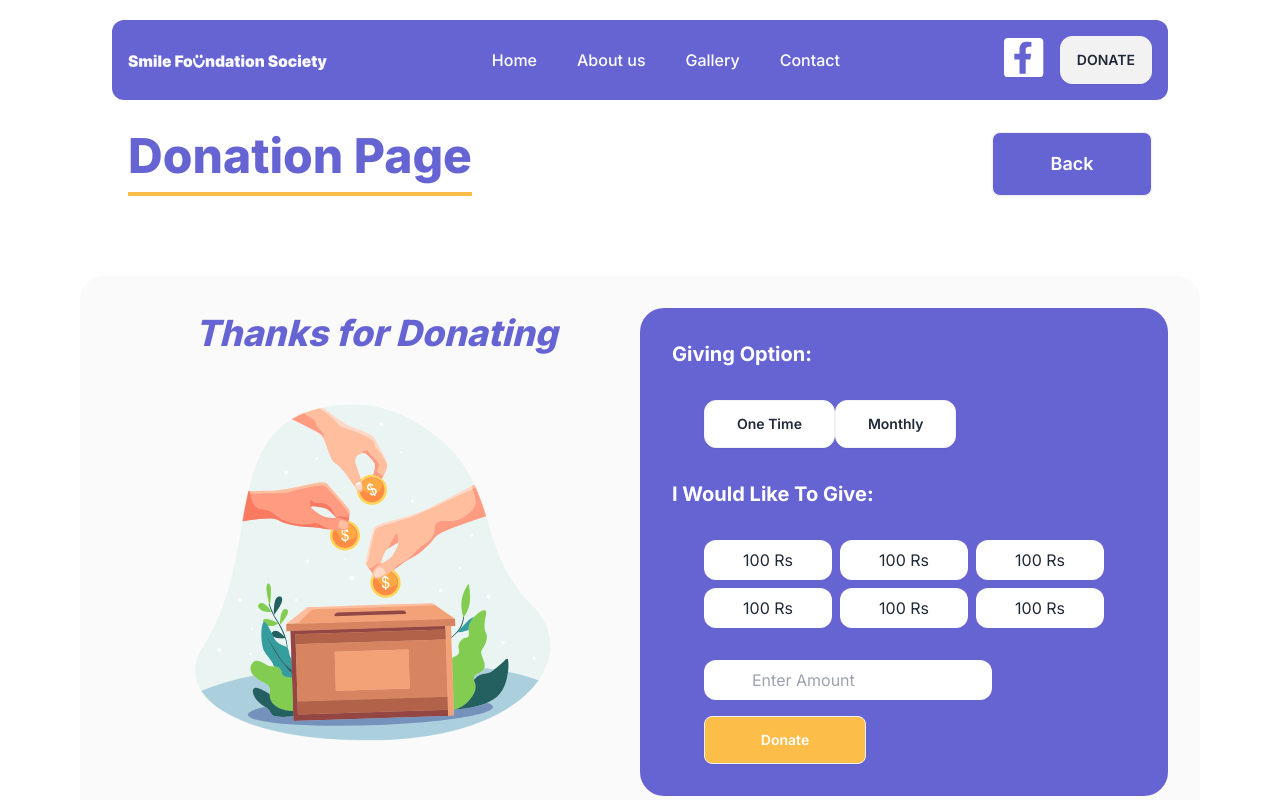
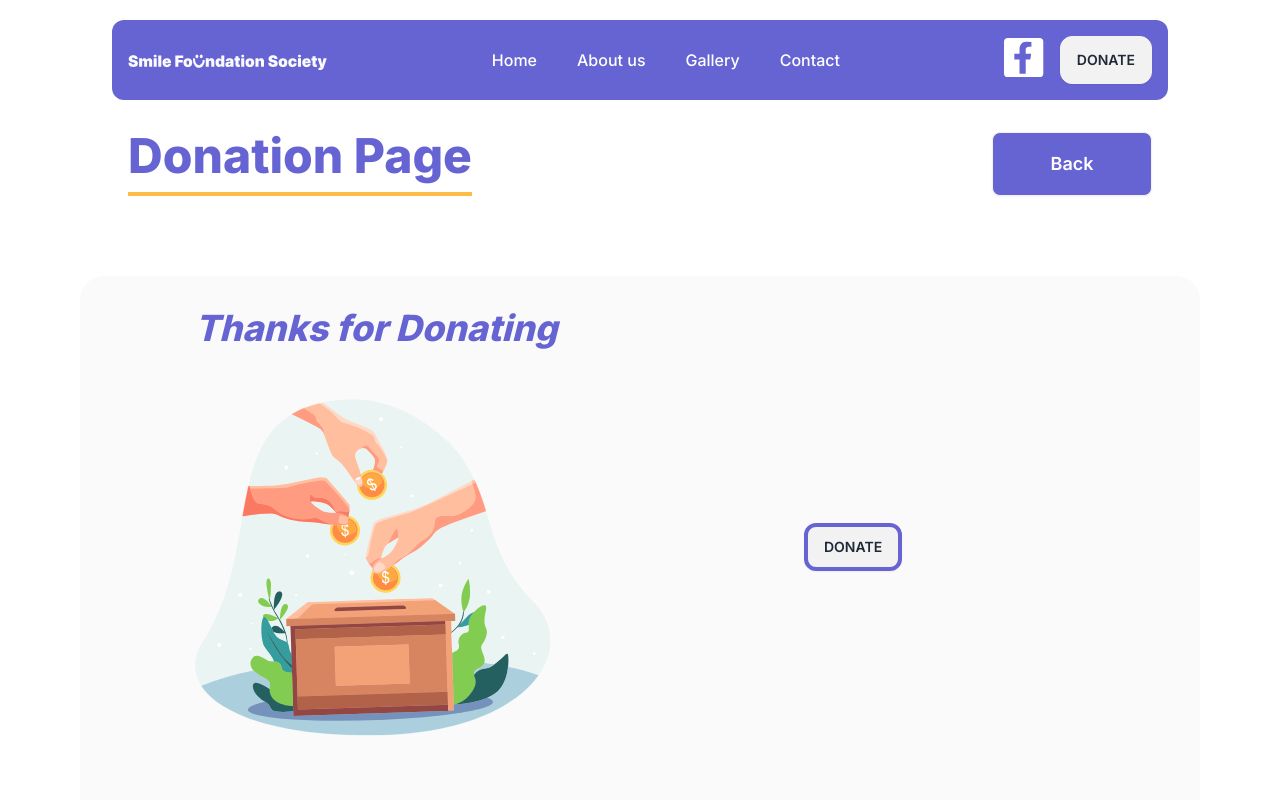
Before and after one commit to jayanth137/NGO_Landing_Page, a Next.js app: page /donation in a window 1280 px wide. Shown: the top 800 px of the page. Built offline with nearby package versions, Linux system fonts and the light colour scheme.

Commit message:
adding donation page

```diff
--- a/app/components/DonateBtn.js
+++ b/app/components/DonateBtn.js
@@ -5,7 +5,8 @@ const DonateBtn = () => {
   return (
     <div class="fixed top-1/2 -left-10 transform -translate-y-1/2 rotate-90 z-10">
       <Link
-        href="donation"
+        href="https://rzp.io/l/u2trNK956"
+        target="_blank"
         class="bg-purple  text-white font-bold py-2 px-4 rounded-xl"
       >
         Donate <span className="text-white">&#9829;</span>
--- a/app/components/Donation.js
+++ b/app/components/Donation.js
@@ -64,41 +64,16 @@ const Donation = () => {
         </h1>
         <Image src={Donate} alt="donate" />
       </div>
-      <div className="bg-purple py-50 p-8  md:w-1/2 w-auto rounded-3xl">
-        <div className="text-xl font-bold  text-white">Giving Option:</div>
-        <div className='"flex lg:m-8     '>
-          <button className="bg-white btn px-8 py-2 rounded-xl">
-            {' '}
-            One Time
-          </button>
-          <button className="bg-white btn px-8 py-2 rounded-xl">
-            {' '}
-            Monthly
-          </button>
-        </div>
-        <div className="text-xl font-bold text-white ">
-          I Would Like To Give:{' '}
-        </div>
-        <div className="grid grid-cols-3 gap-2 md:m-8 m-4 ">
-          <button className="bg-white px-3 py-2 rounded-xl"> 100 Rs</button>
-          <button className="bg-white px-3 py-2 rounded-xl"> 100 Rs</button>
-          <button className="bg-white px-3 py-2 rounded-xl"> 100 Rs</button>
-
-          <button className="bg-white px-3 py-2 rounded-xl"> 100 Rs</button>
-          <button className="bg-white px-3 py-2 rounded-xl"> 100 Rs</button>
-          <button className="bg-white px-3 py-2 rounded-xl"> 100 Rs</button>
-        </div>
-        <div className="flex flex-col gap-y-4 justify-center lg:ml-8">
-          <input
-            type="text"
-            placeholder="Enter Amount"
-            className="bg-white px-12 py-2 w-4/6  rounded-xl"
-          />
-
-          <button className="btn bg-yellow px-20 py-4 w-36  text-white">
-            Donate
-          </button>
-        </div>
+      <div className="  p-8 justify-content align-content m-auto w-1/4 rounded-3xl">
+        <button>
+          <a
+            href="https://rzp.io/l/u2trNK956"
+            target="_blank"
+            className="btn btn-white rounded-xl border-purple border-4   "
+          >
+            DONATE{' '}
+          </a>
+        </button>
       </div>
     </main>
   );
```
